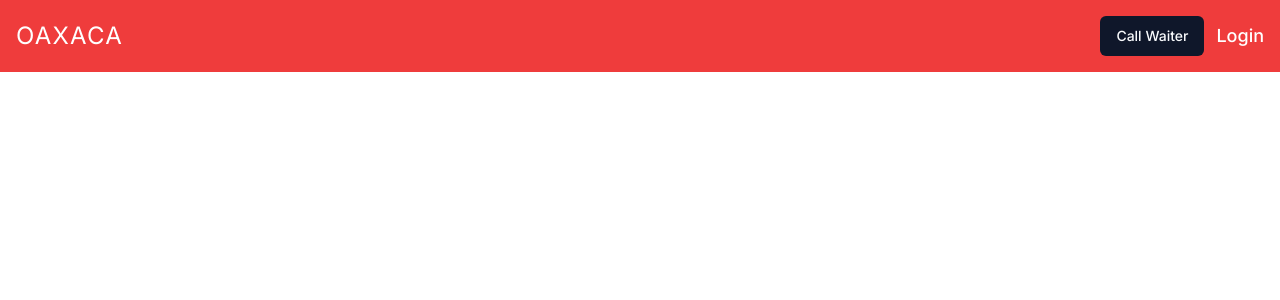
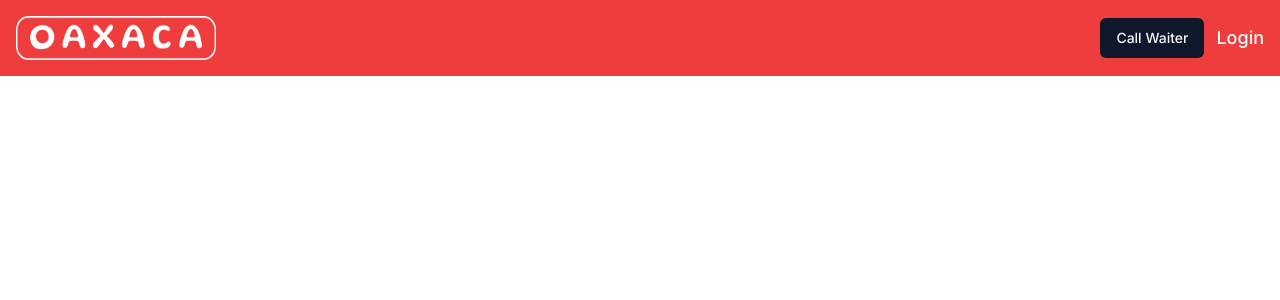
Before and after one commit to dana-khaing/Restaurant_Order_Management_Web, a Next.js app in the folder oaxaca/: page / in a window 1280 px wide. Shown: the top 300 px of the page. Built offline with nearby package versions, Linux system fonts and the light colour scheme.

Commit message:
added the sample logo for project

```diff
--- a/oaxaca/app/(home)/layout.jsx
+++ b/oaxaca/app/(home)/layout.jsx
@@ -5,7 +5,13 @@ export default function HomeLayout({ children }) {
   return (
     <div>
       <div className="bg-[#EF3C3C] flex justify-between items-center p-4">
-        <span className="text-2xl text-white tracking-wider">OAXACA</span>
+        <span className="text-2xl text-white tracking-wider">
+          <img
+            src="images/logo_sample.png"
+            alt="logo"
+            className=" flex justify-center align-middle w-[12.5rem] h-11 "
+          />
+        </span>
         <div className="flex gap-3 items-center">
           <CallWaiterButton />
           <Link href="/customer/login">
```
Also changed, not shown: oaxaca/public/images/logo_sample.png (added).
